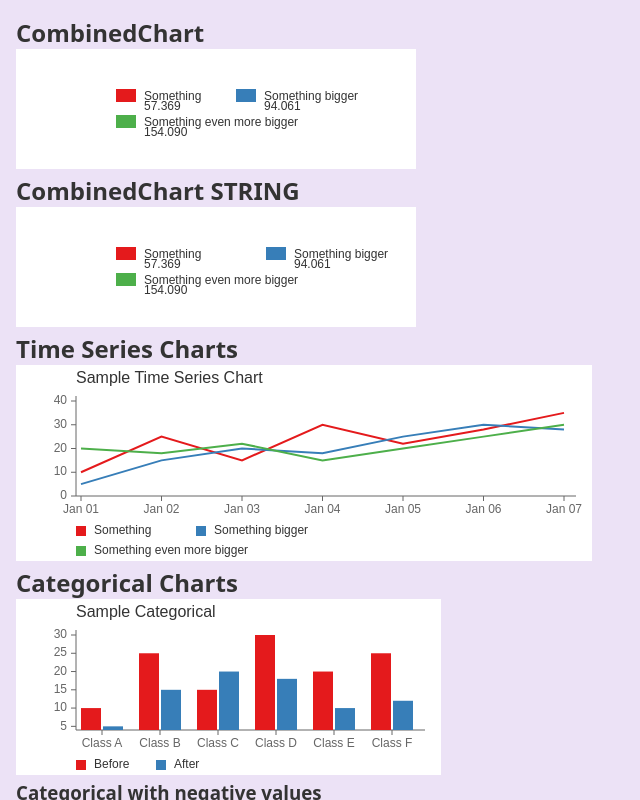
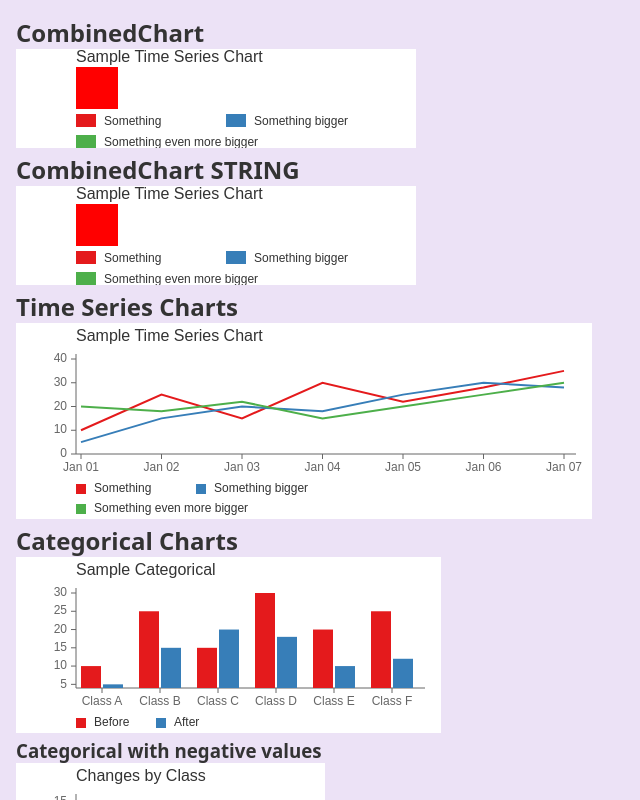
Before and after one commit to Joxter/chart, a React (Vite) app: page / in a window 1280 px wide. Shown: the top 800 px of the page, without its empty margins (0-640 px from the left). Built offline with nearby package versions, Linux system fonts and the light colour scheme.

Commit message:
beter layout

```diff
--- a/src/ChartPg.tsx
+++ b/src/ChartPg.tsx
@@ -189,7 +189,19 @@ export function ChartPg() {
             items={testTimeSeries}
             time={testTime}
             legendCols={[150, 150]}
-          />,
+            chartHeight={42}
+          >
+            <rect
+              x={60}
+              y={
+                // TITLE.height + GAP
+                13 + 5
+              }
+              width={42}
+              height={42}
+              fill={"red"}
+            />
+          </CombinedChart>,
         ),
       );
     }, 10);
@@ -202,8 +214,21 @@ export function ChartPg() {
         title="Sample Time Series Chart"
         items={testTimeSeries}
         time={testTime}
-        legendCols={[120, 120]}
-      />
+        legendCols={[150, 150]}
+        chartHeight={42}
+      >
+        <rect
+          x={60}
+          y={
+            // TITLE.height + GAP
+            13 + 5
+          }
+          width={42}
+          height={42}
+          fill={"red"}
+        />
+      </CombinedChart>
+
       <h2>CombinedChart STRING</h2>
       <div
         dangerouslySetInnerHTML={{
--- a/src/CombinedChart.tsx
+++ b/src/CombinedChart.tsx
@@ -1,4 +1,4 @@
-import { type ReactNode, useMemo } from "react";
+import { type ReactNode } from "react";
 import * as d3 from "d3";
 import { createRoot } from "react-dom/client";
 import { flushSync } from "react-dom";
@@ -8,12 +8,21 @@ const LEGEND = {
   rowHeight: 13,
   colorBoxWidth: 20,
   colorBoxHeight: 13,
-  rowGap: 13,
+  rowGap: 8,
   colorBoxMargin: 8,
   fontFamily: "sans-serif",
   fontVerticalAlignment: -1,
   color: "#333",
 };
+
+const TITLE = {
+  fontSize: 16,
+  fontFamily: "sans-serif",
+  color: "#333",
+  height: 13, // = baseline of the font
+};
+
+const GAP = 5;
 
 const CHART = {
   width: 500,
@@ -66,11 +75,13 @@ type CombinedChartProps = {
   legendCols?: number[]; // column widths
   items: TimeSeriesItem[];
   time: Date[];
-  children?: (ctx: ChartContext) => {
-    svg: ReactNode;
-    width: number;
-    height: number;
-  };
+  children: ReactNode;
+  chartHeight: number;
+  // children?: (ctx: ChartContext) => {
+  //   svg: ReactNode;
+  //   width: number;
+  //   height: number;
+  // };
 };
 
 type XY = { x: number; y: number };
@@ -85,21 +96,55 @@ type Layout = {
   legend: { x: number; y: number; rows: number } | null;
 };
 
+function calcLayout(props: CombinedChartProps) {
+  let totalH = 0;
+
+  const leftOffset = AXIS.leftWidth;
+  const title = { x: leftOffset, y: 0 };
+  totalH += TITLE.height;
+
+  const chart = { x: leftOffset, y: TITLE.height + GAP };
+  totalH += props.chartHeight + GAP;
+
+  const legend = {
+    x: leftOffset,
+    y: TITLE.height + GAP + props.chartHeight + GAP,
+  };
+
+  const legendRows = Math.ceil(props.items.length / props.legendCols!.length);
+  const legendTotalH =
+    LEGEND.rowGap * (legendRows - 1) + LEGEND.rowHeight * legendRows;
+  totalH += legendTotalH + GAP;
+
+  return {
+    legend,
+    title,
+    chart,
+    totalH: totalH,
+    totalW: 400,
+  };
+}
+
+function Lines() {
+  return;
+}
+
 export function CombinedChart(props: CombinedChartProps) {
-  //
+  const { legend, title, chart, totalH, totalW } = calcLayout(props);
 
   return (
     <svg
-      width={400}
-      height={120}
+      width={totalW}
+      height={totalH}
       style={{ backgroundColor: "#fff" }}
       xmlns="http://www.w3.org/2000/svg"
     >
+      {props.title && <ChartTitle title={props.title} xy={title} />}
+      <g className="children">{props.children!}</g>
       {props.legendCols && (
         <ChartLegend
           items={props.items}
-          xy={{ x: 100, y: 40 }}
-          // xy={{ x: 20, y: 0 }}
+          xy={legend}
           legendWidth={props.legendCols}
         />
       )}
@@ -130,10 +175,10 @@ function ChartLegend({
         const itemY = startY + row * LEGEND.rowHeight + LEGEND.rowGap * row;
         const colY = itemY;
 
-        const textWidth = measureText(
-          item.legend,
-          `${LEGEND.fontSize}px ${LEGEND.fontFamily}`,
-        );
+        // const textWidth = measureText(
+        //   item.legend,
+        //   `${LEGEND.fontSize}px ${LEGEND.fontFamily}`,
+        // );
 
         return (
           <g key={index}>
@@ -153,7 +198,7 @@ function ChartLegend({
             >
               {item.legend}
             </text>
-            <text
+            {/*<text
               x={colX + LEGEND.colorBoxWidth + LEGEND.colorBoxMargin}
               y={itemY + LEGEND.fontSize + LEGEND.fontVerticalAlignment + 10}
               fontSize={LEGEND.fontSize}
@@ -161,7 +206,7 @@ function ChartLegend({
               fill={LEGEND.color}
             >
               {textWidth}
-            </text>
+            </text>*/}
           </g>
         );
       })}
@@ -185,3 +230,17 @@ function measureText(text: string, font: string): TextMetrics {
   ctx.font = font; // e.g., "12px sans-serif"
   return ctx.measureText(text).width.toFixed(3);
 }
+
+function ChartTitle({ title, xy }: { title: string; xy: XY }) {
+  return (
+    <text
+      x={xy.x}
+      y={xy.y + TITLE.height}
+      fontSize={TITLE.fontSize}
+      fontFamily={TITLE.fontFamily}
+      fill={TITLE.color}
+    >
+      {title}
+    </text>
+  );
+}
```
